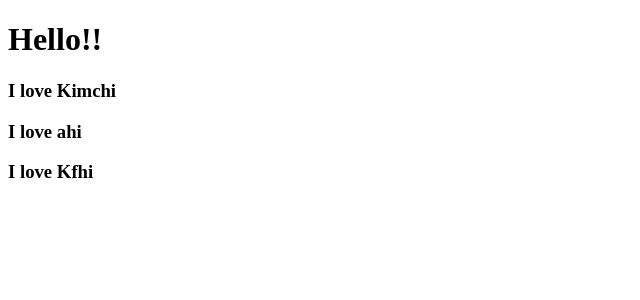
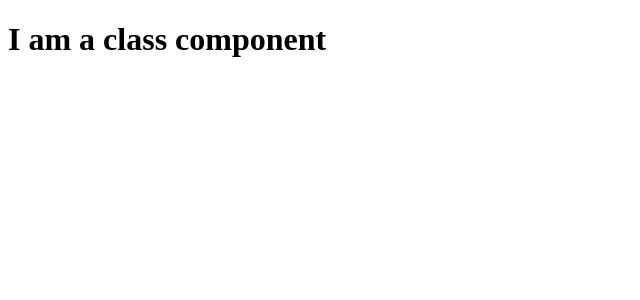
Before and after one commit to eebbni/study-react, a React (Create React App) app in the folder react-nomad/: page / in a window 1280 px wide. Shown: the top 300 px of the page, without its empty margins (0-640 px from the left). Built offline with nearby package versions, Linux system fonts and the light colour scheme.

Commit message:
node module install and App.js clear

```diff
--- a/react-nomad/src/App.js
+++ b/react-nomad/src/App.js
@@ -1,20 +1,11 @@
 import React from 'react';
+import PropTypes from "prop-types";
 
-function Food({fav}){
-  return (
-    <h3>I love {fav}</h3>
-  );
+class App extends React.Component{
+  render(){
+    return <h1>I am a class component</h1>
+  }
 }
 
-function App() {
-  return (
-    <div>
-      <h1>Hello!!</h1>
-      <Food fav="Kimchi" />
-      <Food fav="ahi" />
-      <Food fav="Kfhi" />
-    </div>
-  );
-}
 
 export default App;
```
Also changed, not shown: 1 other file (tests, documents, lock files or other folders).
